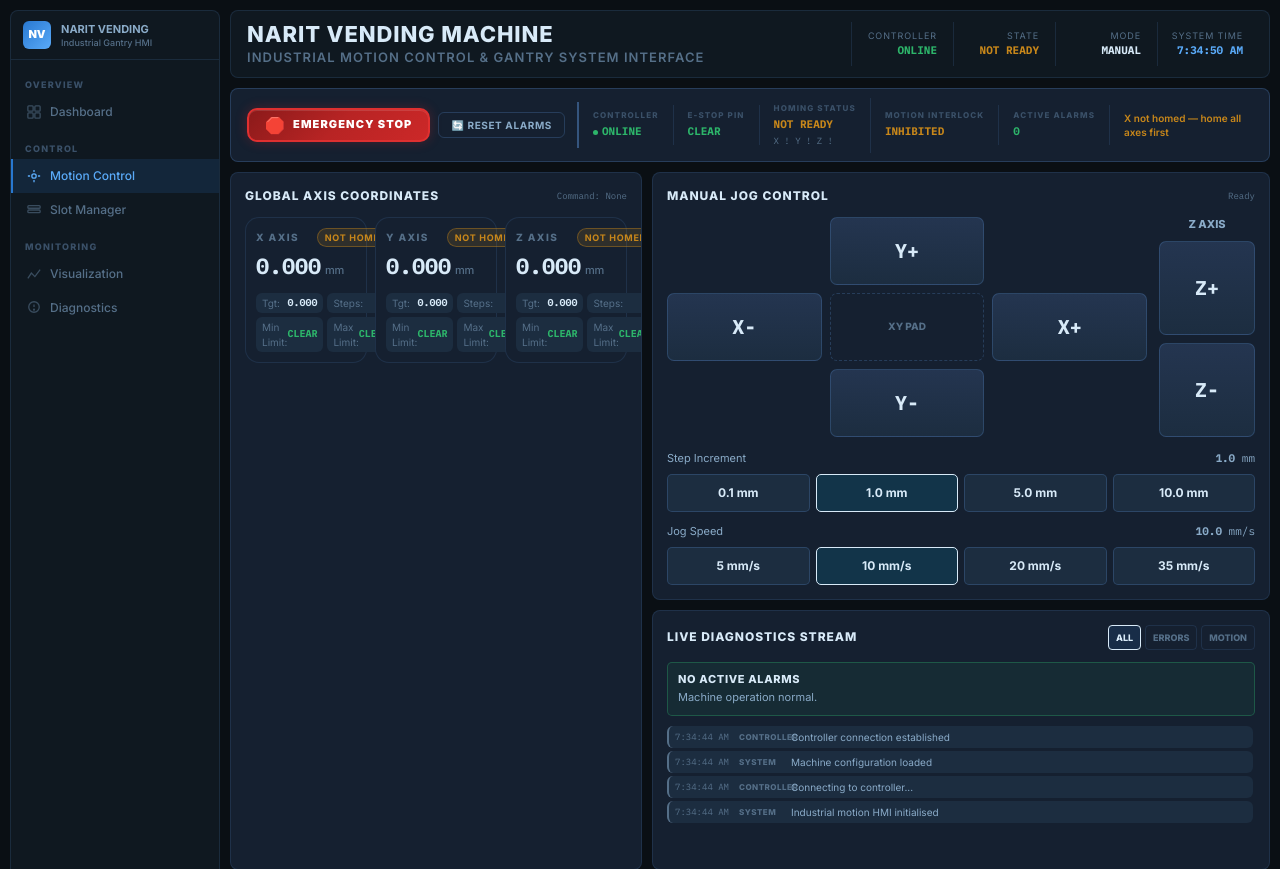
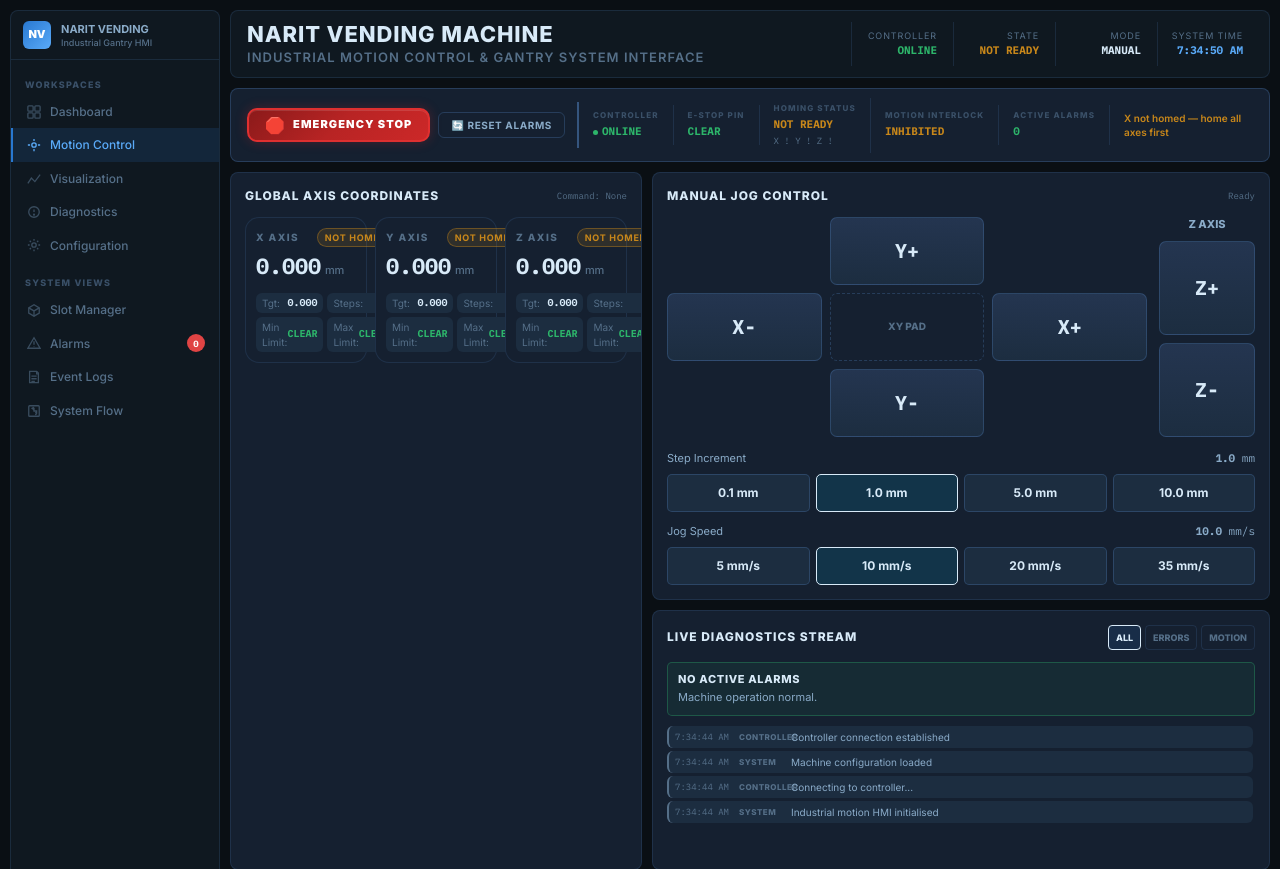
Before and after one commit to prongnaruebest/NaritVendingMachine, a Flask app: page / in a window 1280 px wide. Shown: the top 869 px of the page. Run offline with Flask 3, Linux system fonts and the light colour scheme; parts of the project's set-up code (start-up, migrations or seed data) failed here and were passed over.

Commit message:
Organize sidebar navigation groups

```diff
--- a/narit_vending/static/app.js
+++ b/narit_vending/static/app.js
@@ -671,6 +671,8 @@
       sbAlarms.className = `readiness-val ${activeAlarmCount() ? "fault" : "ok"}`;
       sbAlarms.textContent = String(activeAlarmCount());
     }
+    const navAlarmCount = el("nav-alarm-count");
+    if (navAlarmCount) navAlarmCount.textContent = String(activeAlarmCount());
   }
 
   /* ── RENDER: HEADER ─────────────────────────────────────────── */
--- a/narit_vending/static/style.css
+++ b/narit_vending/static/style.css
@@ -161,6 +161,20 @@ h1, h2, h3, h4 { font-weight: 700; line-height: 1.2; }
   opacity: 0.6;
 }
 .nav-item.active .nav-icon { opacity: 1; }
+.nav-item > span:nth-child(2) { flex: 1; }
+.nav-alarm-badge {
+  min-width: 18px;
+  height: 18px;
+  display: inline-grid;
+  place-items: center;
+  padding: 0 5px;
+  border-radius: 999px;
+  background: var(--red-bright);
+  color: #fff;
+  font-family: var(--font-mono);
+  font-size: 9px;
+  font-weight: 800;
+}
 
 /* Sidebar machine readiness summary (compact) */
 .sidebar-readiness {
--- a/narit_vending/templates/index.html
+++ b/narit_vending/templates/index.html
@@ -7,7 +7,7 @@
   <title>NARIT VENDING — Industrial Gantry HMI</title>
   <link rel="preconnect" href="https://fonts.googleapis.com">
   <link href="https://fonts.googleapis.com/css2?family=IBM+Plex+Mono:wght@400;600;700&family=Inter:wght@400;500;600;700;800;900&display=swap" rel="stylesheet">
-  <link rel="stylesheet" href="{{ url_for('static', filename='style.css') }}?v=20260721_v6">
+  <link rel="stylesheet" href="{{ url_for('static', filename='style.css') }}?v=20260721_v7">
 </head>
 <body>
   <div class="hmi-shell">
@@ -23,7 +23,7 @@
 
       <nav class="sidebar-nav">
         <div class="nav-section">
-          <p class="nav-section-label">Overview</p>
+          <p class="nav-section-label">Workspaces</p>
           <button class="nav-item" id="nav-dashboard">
             <svg class="nav-icon" viewBox="0 0 16 16" fill="none" stroke="currentColor" stroke-width="1.5">
               <rect x="1" y="1" width="6" height="6" rx="1"/><rect x="9" y="1" width="6" height="6" rx="1"/>
@@ -31,26 +31,12 @@
             </svg>
             <span>Dashboard</span>
           </button>
-        </div>
-
-        <div class="nav-section">
-          <p class="nav-section-label">Control</p>
           <button class="nav-item active" id="nav-motion">
             <svg class="nav-icon" viewBox="0 0 16 16" fill="none" stroke="currentColor" stroke-width="1.5">
               <circle cx="8" cy="8" r="2.5"/><path d="M8 1v2.5M8 12.5V15M1 8h2.5M12.5 8H15"/>
             </svg>
             <span>Motion Control</span>
           </button>
-          <button class="nav-item" id="nav-slots">
-            <svg class="nav-icon" viewBox="0 0 16 16" fill="none" stroke="currentColor" stroke-width="1.5">
-              <rect x="1" y="3" width="14" height="3" rx="1"/><rect x="1" y="8" width="14" height="3" rx="1"/>
-            </svg>
-            <span>Slot Manager</span>
-          </button>
-        </div>
-
-        <div class="nav-section">
-          <p class="nav-section-label">Monitoring</p>
           <button class="nav-item" id="nav-visualization">
             <svg class="nav-icon" viewBox="0 0 16 16" fill="none" stroke="currentColor" stroke-width="1.5">
               <polyline points="1 13 5 7 9 11 15 3"/>
@@ -62,6 +48,41 @@
               <circle cx="8" cy="8" r="6"/><line x1="8" y1="5" x2="8" y2="8"/><circle cx="8" cy="11" r="0.5" fill="currentColor"/>
             </svg>
             <span>Diagnostics</span>
+          </button>
+          <button class="nav-item" id="nav-configuration">
+            <svg class="nav-icon" viewBox="0 0 16 16" fill="none" stroke="currentColor" stroke-width="1.5">
+              <circle cx="8" cy="8" r="2.5"/><path d="M8 1v2M8 13v2M1 8h2M13 8h2M3.1 3.1l1.4 1.4M11.5 11.5l1.4 1.4M12.9 3.1l-1.4 1.4M4.5 11.5l-1.4 1.4"/>
+            </svg>
+            <span>Configuration</span>
+          </button>
+        </div>
+
+        <div class="nav-section">
+          <p class="nav-section-label">System Views</p>
+          <button class="nav-item" id="nav-slots">
+            <svg class="nav-icon" viewBox="0 0 16 16" fill="none" stroke="currentColor" stroke-width="1.5">
+              <path d="M2 5.5 8 2l6 3.5v6L8 15l-6-3.5z"/><path d="M2 5.5 8 9l6-3.5M8 9v6"/>
+            </svg>
+            <span>Slot Manager</span>
+          </button>
+          <button class="nav-item" id="nav-alarms">
+            <svg class="nav-icon" viewBox="0 0 16 16" fill="none" stroke="currentColor" stroke-width="1.5">
+              <path d="M8 2 15 14H1z"/><path d="M8 6v4M8 12v.5"/>
+            </svg>
+            <span>Alarms</span>
+            <span class="nav-alarm-badge" id="nav-alarm-count">0</span>
+          </button>
+          <button class="nav-item" id="nav-events">
+            <svg class="nav-icon" viewBox="0 0 16 16" fill="none" stroke="currentColor" stroke-width="1.5">
+              <path d="M3 1.5h8l2 2V14.5H3z"/><path d="M11 1.5v3h2M5 7h6M5 10h6M5 13h4"/>
+            </svg>
+            <span>Event Logs</span>
+          </button>
+          <button class="nav-item" id="nav-flow">
+            <svg class="nav-icon" viewBox="0 0 16 16" fill="none" stroke="currentColor" stroke-width="1.5">
+              <rect x="2" y="2" width="12" height="12" rx="1"/><path d="M5 5h3v3h3v3M8 5 6.5 3.5M8 5 6.5 6.5M11 11l-1.5-1.5M11 11l-1.5 1.5"/>
+            </svg>
+            <span>System Flow</span>
           </button>
         </div>
       </nav>
@@ -498,6 +519,6 @@
     </div>
   </div>
 
-  <script src="{{ url_for('static', filename='app.js') }}?v=20260721_v6"></script>
+  <script src="{{ url_for('static', filename='app.js') }}?v=20260721_v7"></script>
 </body>
 </html>
```
